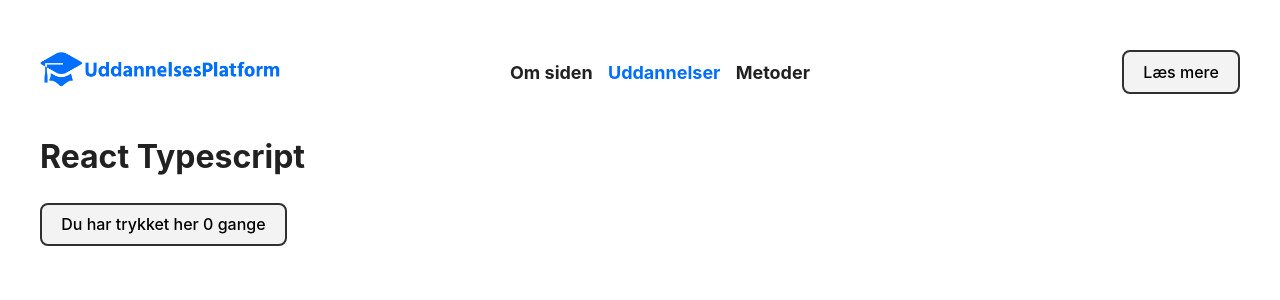
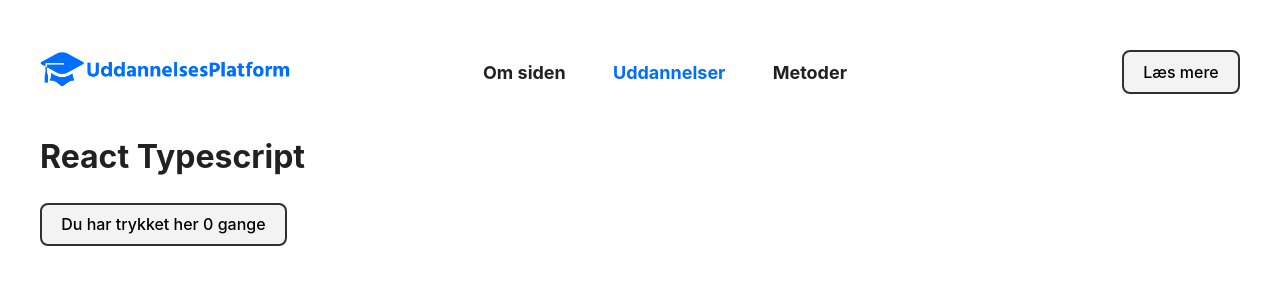
Before and after one commit to P2-API/Education-Platform, a React (Vite) app: page / in a window 1280 px wide. Shown: the top 300 px of the page. Built offline with nearby package versions, Linux system fonts and the light colour scheme.

Commit message:
Fixed scaling issues when resizing

```diff
--- a/Frontend/components/Navbar.tsx
+++ b/Frontend/components/Navbar.tsx
@@ -10,24 +10,24 @@ const Navbar = () => {
     const path = useLocation().pathname;
     return (
         <div style={{display: "flex", justifyContent: "space-between", alignItems: "center", height: "5em"}} >
-            <div style={{width: "20%"}}>
-                <img width={"100%"} height={"auto"} src={Logo} className="logo" alt="Logo" />
+            <div style={{width: "20%", minWidth: "250px", alignItems: "center"}} >
+                <img style={{width: "100%", minWidth: "250px"}} height={"auto"} src={Logo} className="logo" alt="Logo" />
             </div>
-            <ul style={{display: "flex", justifyContent: "space-between", width: "25%"}}>
+            <ul style={{display: "flex", justifyContent: "space-between", width: "25%", minWidth: "400px"}}>
 
-                <li style={{color: location.pathname === '/about' ? "#006eff" : undefined}}>
+                <li style={{marginLeft: "1em", marginRight: "1em", color: location.pathname === '/about' ? "#006eff" : undefined}}>
                     <Link to="/about">Om siden</Link>
                 </li>
-                <li style={{color: location.pathname === '/' ? "#006eff" : undefined}}>
+                <li style={{marginLeft: "1em", marginRight: "1em", color: location.pathname === '/' ? "#006eff" : undefined}}>
                     <Link to="/">Uddannelser</Link>
                 </li>
-                <li style={{color: location.pathname === '/methods' ? "#006eff" : undefined}}>
+                <li style={{marginLeft: "1em", marginRight: "1em", color: location.pathname === '/methods' ? "#006eff" : undefined}}>
                     <Link to="/methods">Metoder</Link>
                 </li>
             </ul>
-            <div style={{width: "20%", textAlign: "right"}}>
-                <button>Læs mere</button>
-                            </div>
+            <div style={{width: "20%", minWidth: "160px", textAlign: "right"}}>
+                <button style={{minWidth: "118px"}}>Læs mere</button>
+            </div>
         </div>
     )
 }
```
